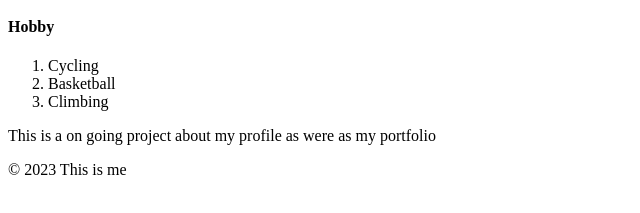
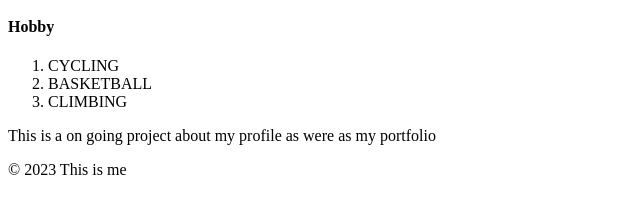
Before and after one commit to CRF450RX/chris.github.io, a plain HTML site: page Index.html in a window 1280 px wide. Shown: the part 189-402 px from the top of the page, 0-640 px from the left. Drawn offline with Linux system fonts and the light colour scheme.

Commit message:
Add files via upload

```diff
--- a/Index.html
+++ b/Index.html
@@ -53,9 +53,9 @@
         <p> Age 33</p>
         <h4> Hobby</h4>
         <ol>
-            <li>Cycling</li>
-            <li>Basketball</li>
-            <li>Climbing</li>
+            <li>CYCLING</li>
+            <li>BASKETBALL</li>
+            <li>CLIMBING</li>
         </ol>
         <p>This is a on going project about my profile as were as my portfolio</p>
     </div>
```
